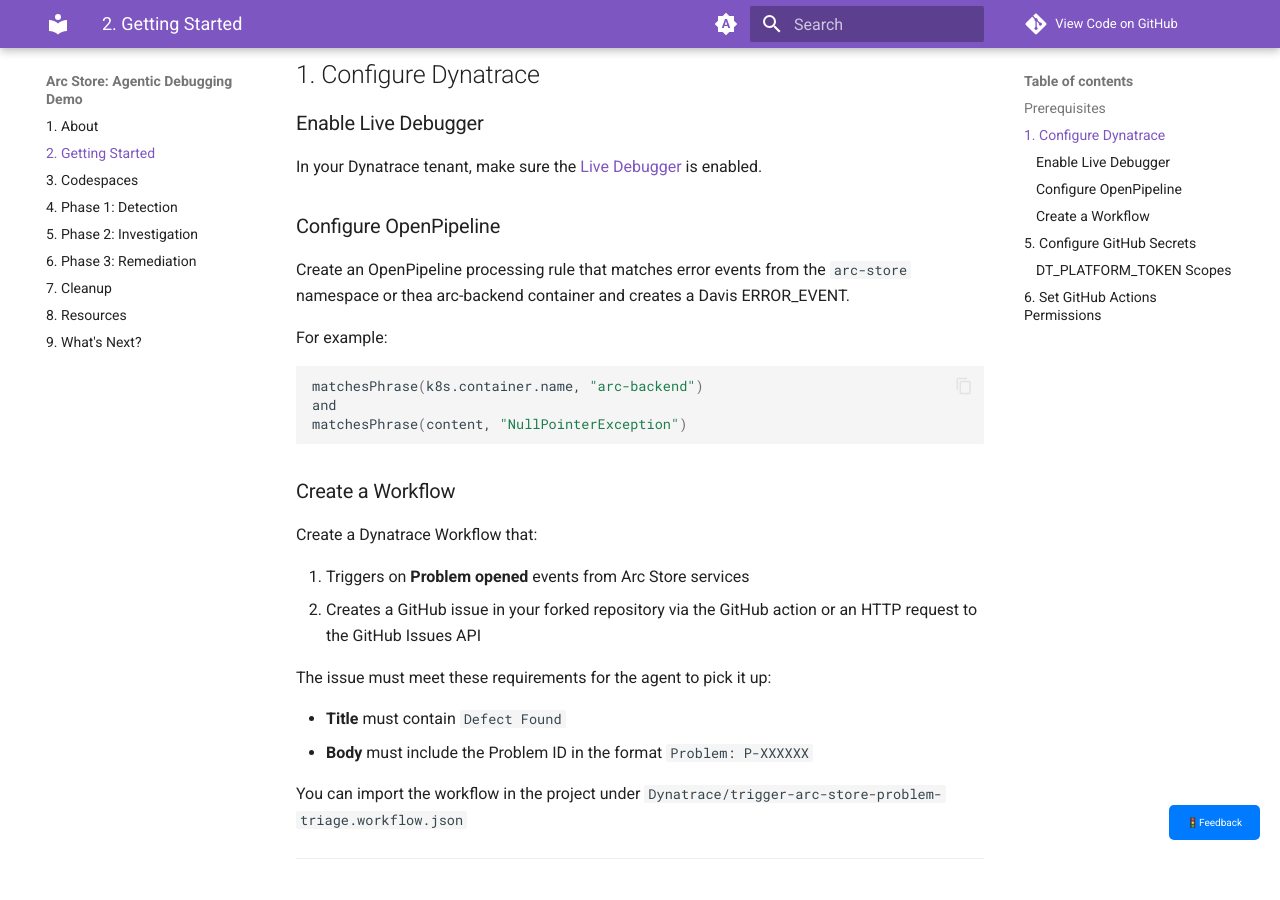
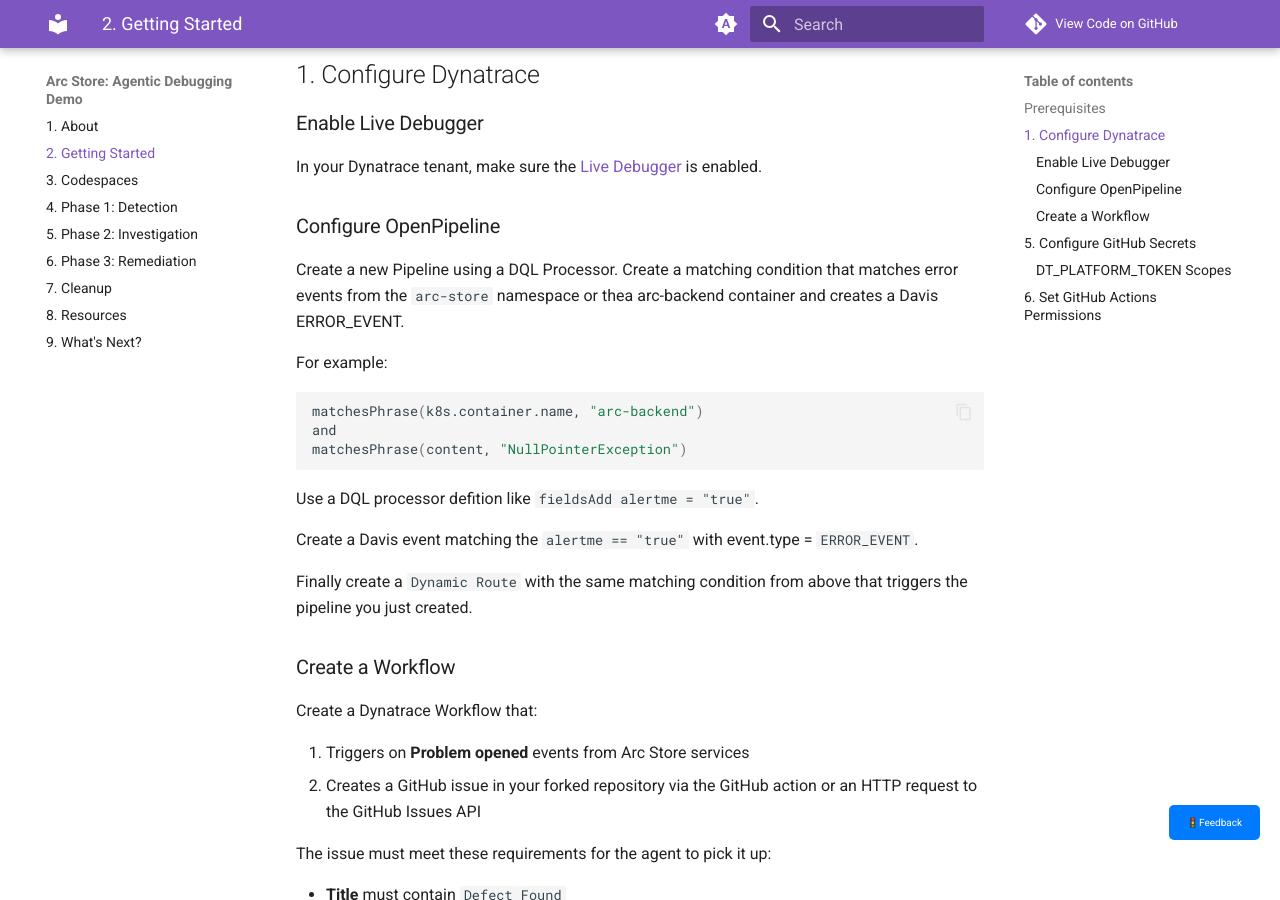
Before and after one commit to joshdynatrace/dtctl-ai-bug-demo, an MkDocs documentation site: the page built from docs/getting-started.md, in a window 1280 px wide and 900 px high, scrolled down 499 px. Built offline with MkDocs 1.6.1 and Material for MkDocs 9.7.7, drawn with Linux system fonts in a browser that asks for light colours; comment, search, counter and statistics services are not loaded.

Commit message:
More content on OpenPipeline

````diff
--- a/docs/getting-started.md
+++ b/docs/getting-started.md
@@ -23,7 +23,7 @@
 
 ### Configure OpenPipeline
 
-Create an OpenPipeline processing rule that matches error events from the `arc-store` namespace or thea arc-backend container and creates a Davis ERROR_EVENT.
+Create a new Pipeline using a DQL Processor. Create a matching condition that matches error events from the `arc-store` namespace or thea arc-backend container and creates a Davis ERROR_EVENT.
 
 For example:
 ```bash
@@ -31,6 +31,12 @@
 and
 matchesPhrase(content, "NullPointerException")
 ```
+
+Use a DQL processor defition like `fieldsAdd alertme = "true"`.
+
+Create a Davis event matching the `alertme == "true"` with event.type = `ERROR_EVENT`.
+
+Finally create a `Dynamic Route` with the same matching condition from above that triggers the pipeline you just created.
 
 ### Create a Workflow
 
````
